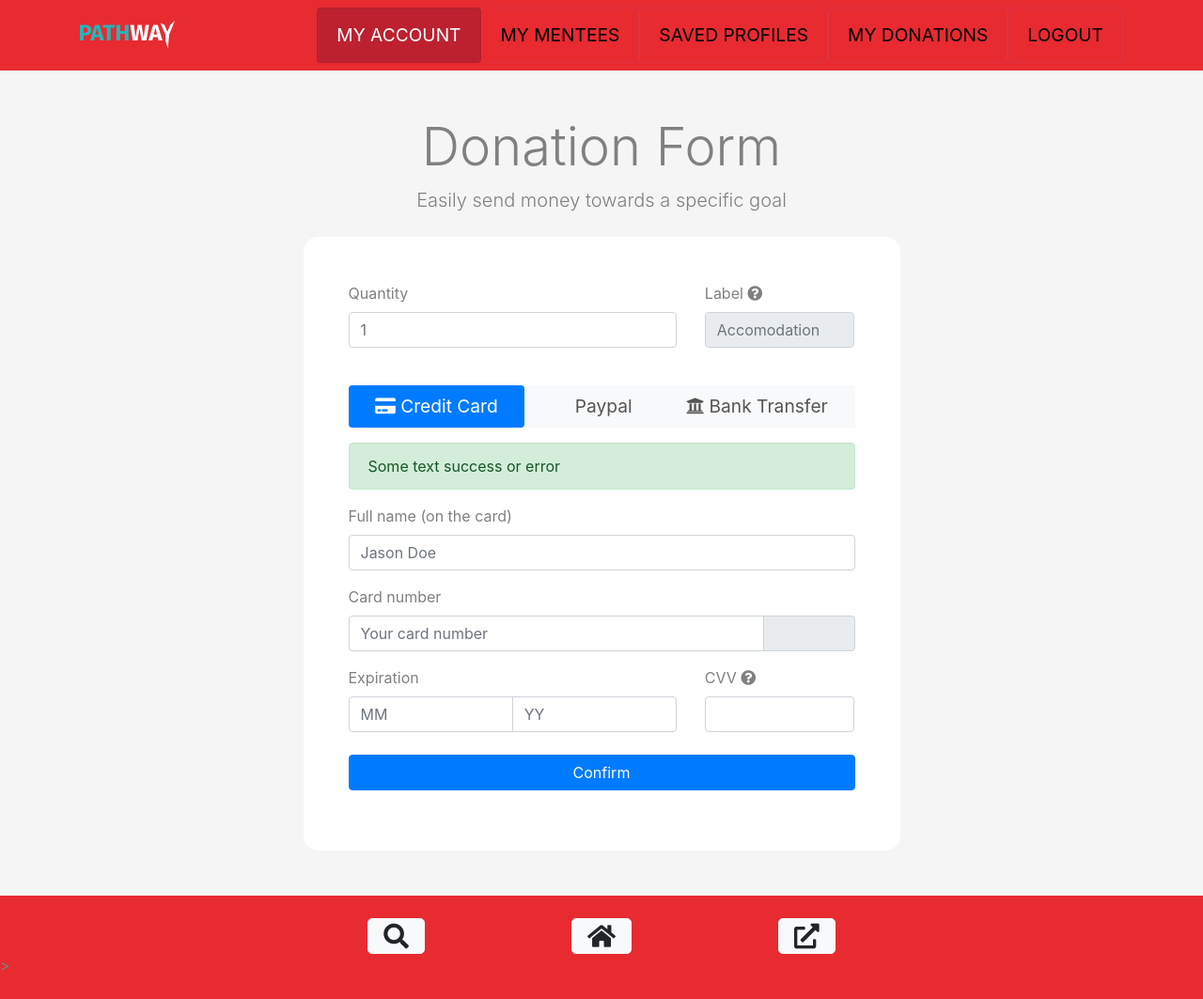
After one commit to helixcatofen/Pathways, a Flask app: page /payment in a window 1280 px wide. The commit adds this page. Shown: the whole page at 94% size. Run offline with Flask 2, Linux system fonts and the light colour scheme; some libraries are stand-ins or nearby versions.

Commit message:
Add: Payment Page

```diff
--- a/flask/app/routes.py
+++ b/flask/app/routes.py
@@ -88,3 +88,8 @@ def login():
 def call_chat_api(name):
     send_message(name)
     return redirect('https://teams.webex.com/')
+
+
+@app.route('/payment')
+def payment():
+    return render_template('payment.html')
--- /dev/null
+++ b/flask/app/static/css/payment.css
@@ -0,0 +1,15 @@
+body {
+  background: #f5f5f5;
+}
+
+.rounded-lg {
+  border-radius: 1rem;
+}
+
+.nav-pills .nav-link {
+  color: #555;
+}
+
+.nav-pills .nav-link.active {
+  color: #fff;
+}
--- /dev/null
+++ b/flask/app/static/js/payment.js
@@ -0,0 +1,3 @@
+$(function () {
+    $('[data-toggle="tooltip"]').tooltip()
+})
--- a/flask/app/templates/base.html
+++ b/flask/app/templates/base.html
@@ -18,6 +18,8 @@
     <script src="https://stackpath.bootstrapcdn.com/bootstrap/4.3.1/js/bootstrap.min.js"
         integrity="sha384-JjSmVgyd0p3pXB1rRibZUAYoIIy6OrQ6VrjIEaFf/nJGzIxFDsf4x0xIM+B07jRM"
         crossorigin="anonymous"></script>
+    {% block js %}
+    {% endblock %}
 </header>
 
 <head>
@@ -38,12 +40,12 @@
             <div class="collapse navbar-collapse" id="navbarResponsive">
                 <ul class="navbar-nav ml-auto">
                     <li class="navbar-btn btn btn-danger active">
-                        <a class="nav-link text-uppercase" href="/">
+                        <a class="nav-link text-uppercase" href="/login">
                             My Account
                         </a>
                     </li>
                     <li class="navbar-btn btn btn-danger bg-red">
-                        <a class="nav-link text-uppercase" style="color:black;" href="/profile">
+                        <a class="nav-link text-uppercase" style="color:black;" href="/profile/John">
                             My Mentees
                         </a>
                     </li>
@@ -55,11 +57,6 @@
                     <li class="navbar-btn btn btn-danger bg-red">
                         <a class="nav-link text-uppercase" style="color:black;" href="#">
                             My Donations
-                        </a>
-                    </li>
-                    <li class="navbar-btn btn btn-danger bg-red">
-                        <a class="nav-link text-uppercase" style="color:black;" href="#">
-                            Settings
                         </a>
                     </li>
                     <li class="navbar-btn btn btn-danger bg-red">
--- /dev/null
+++ b/flask/app/templates/payment.html
@@ -0,0 +1,180 @@
+{% extends "base.html" %}
+
+{% block css %}
+<link rel="stylesheet" href="{{url_for('static',filename='css/payment.css')}}">
+{% endblock %}
+
+
+{% block js %}
+<script src="{{url_for('static',filename='js/payment.js')}}"></script>
+{% endblock %}
+
+
+{% block content %}
+<!-- ==============================================
+Credit Card Payment Section
+=============================================== -->
+<div class="container py-5">
+
+    <!-- For demo purpose -->
+    <div class="row mb-4">
+        <div class="col-lg-8 mx-auto text-center">
+            <h1 class="display-4">Donation Form</h1>
+            <p class="lead mb-0">Easily send money towards a specific goal</p>
+        </div>
+    </div>
+    <!-- End -->
+
+
+    <div class="row">
+        <div class="col-lg-7 mx-auto">
+
+            <div class="bg-white rounded-lg shadow-sm p-5">
+                <!-- Context -->
+                <div class="tab-content">
+                    <!-- credit card info-->
+                    <div id="nav-tab-card" class="tab-pane fade show active">
+                        <form role="form">
+                            <div class="row">
+                                <div class="col-sm-8">
+                                    <div class="form-group">
+                                        <label><span class="hidden-xs">Quantity</span></label>
+                                        <div class="input-group">
+                                            <input type="number" placeholder="1" name="" class="form-control" required>
+                                        </div>
+                                    </div>
+                                </div>
+                                <div class="col-sm-4">
+                                    <div class="form-group mb-4">
+                                        <label data-toggle="tooltip" title="Goal for which donation is intended">Label
+                                            <i class="fa fa-question-circle"></i>
+                                        </label>
+                                        <input type="text" placeholder="Accomodation" required class="form-control"
+                                            disabled>
+                                    </div>
+                                </div>
+                            </div>
+                        </form>
+                    </div>
+                </div>
+                <!-- Credit card form tabs -->
+                <ul role="tablist" class="nav bg-light nav-pills rounded-pill nav-fill mb-3">
+                    <li class="nav-item">
+                        <a data-toggle="pill" href="#nav-tab-card" class="nav-link active rounded-pill">
+                            <i class="fa fa-credit-card"></i>
+                            Credit Card
+                        </a>
+                    </li>
+                    <li class="nav-item">
+                        <a data-toggle="pill" href="#nav-tab-paypal" class="nav-link rounded-pill">
+                            <i class="fa fa-paypal"></i>
+                            Paypal
+                        </a>
+                    </li>
+                    <li class="nav-item">
+                        <a data-toggle="pill" href="#nav-tab-bank" class="nav-link rounded-pill">
+                            <i class="fa fa-university"></i>
+                            Bank Transfer
+                        </a>
+                    </li>
+                </ul>
+                <!-- End -->
+
+
+                <!-- Credit card form content -->
+                <div class="tab-content">
+
+                    <!-- credit card info-->
+                    <div id="nav-tab-card" class="tab-pane fade show active">
+                        <p class="alert alert-success">Some text success or error</p>
+                        <form role="form">
+                            <div class="form-group">
+                                <label for="username">Full name (on the card)</label>
+                                <input type="text" name="username" placeholder="Jason Doe" required
+                                    class="form-control">
+                            </div>
+                            <div class="form-group">
+                                <label for="cardNumber">Card number</label>
+                                <div class="input-group">
+                                    <input type="text" name="cardNumber" placeholder="Your card number"
+                                        class="form-control" required>
+                                    <div class="input-group-append">
+                                        <span class="input-group-text text-muted">
+                                            <i class="fa fa-cc-visa mx-1"></i>
+                                            <i class="fa fa-cc-amex mx-1"></i>
+                                            <i class="fa fa-cc-mastercard mx-1"></i>
+                                        </span>
+                                    </div>
+                                </div>
+                            </div>
+                            <div class="row">
+                                <div class="col-sm-8">
+                                    <div class="form-group">
+                                        <label><span class="hidden-xs">Expiration</span></label>
+                                        <div class="input-group">
+                                            <input type="number" placeholder="MM" name="" class="form-control" required>
+                                            <input type="number" placeholder="YY" name="" class="form-control" required>
+                                        </div>
+                                    </div>
+                                </div>
+                                <div class="col-sm-4">
+                                    <div class="form-group mb-4">
+                                        <label data-toggle="tooltip"
+                                            title="Three-digits code on the back of your card">CVV
+                                            <i class="fa fa-question-circle"></i>
+                                        </label>
+                                        <input type="text" required class="form-control">
+                                    </div>
+                                </div>
+
+
+
+                            </div>
+                            <button type="button" class="subscribe btn btn-primary btn-block rounded-pill shadow-sm">
+                                Confirm </button>
+                        </form>
+                    </div>
+                    <!-- End -->
+
+                    <!-- Paypal info -->
+                    <div id="nav-tab-paypal" class="tab-pane fade">
+                        <p>Paypal is easiest way to pay online</p>
+                        <p>
+                            <button type="button" class="btn btn-primary rounded-pill"><i class="fa fa-paypal mr-2"></i>
+                                Log into my Paypal</button>
+                        </p>
+                        <p class="text-muted">Lorem ipsum dolor sit amet, consectetur adipisicing elit, sed do eiusmod
+                            tempor incididunt ut labore et dolore magna aliqua.
+                        </p>
+                    </div>
+                    <!-- End -->
+
+                    <!-- bank transfer info -->
+                    <div id="nav-tab-bank" class="tab-pane fade">
+                        <h6>Bank account details</h6>
+                        <dl>
+                            <dt>Bank</dt>
+                            <dd> THE WORLD BANK</dd>
+                        </dl>
+                        <dl>
+                            <dt>Account number</dt>
+                            <dd>7775877975</dd>
+                        </dl>
+                        <dl>
+                            <dt>IBAN</dt>
+                            <dd>CZ7775877975656</dd>
+                        </dl>
+                        <p class="text-muted">Lorem ipsum dolor sit amet, consectetur adipisicing elit, sed do eiusmod
+                            tempor incididunt ut labore et dolore magna aliqua.
+                        </p>
+                    </div>
+                    <!-- End -->
+                </div>
+                <!-- End -->
+
+            </div>
+        </div>
+    </div>
+</div>
+
+{% endblock %}
```
Also changed, not shown: flask/app/templates/profile.html (+4 -3 lines).
